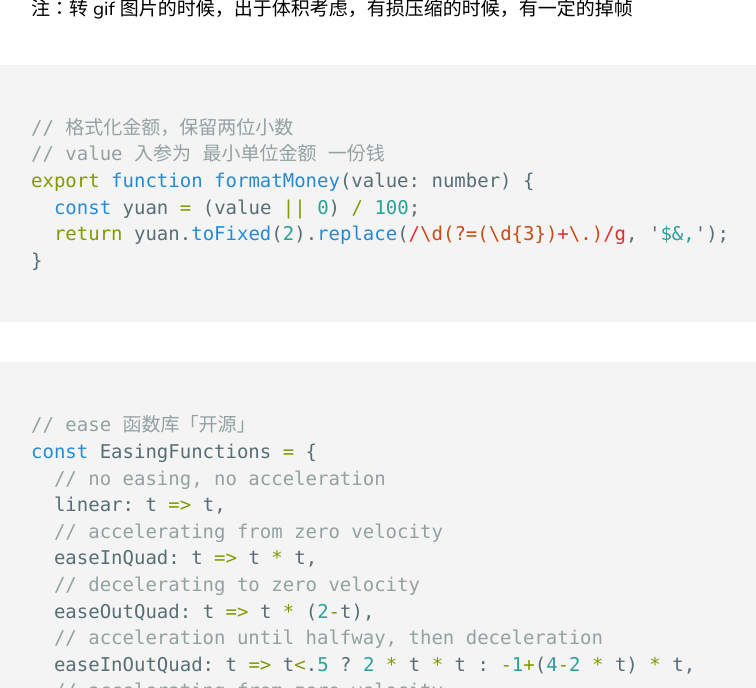
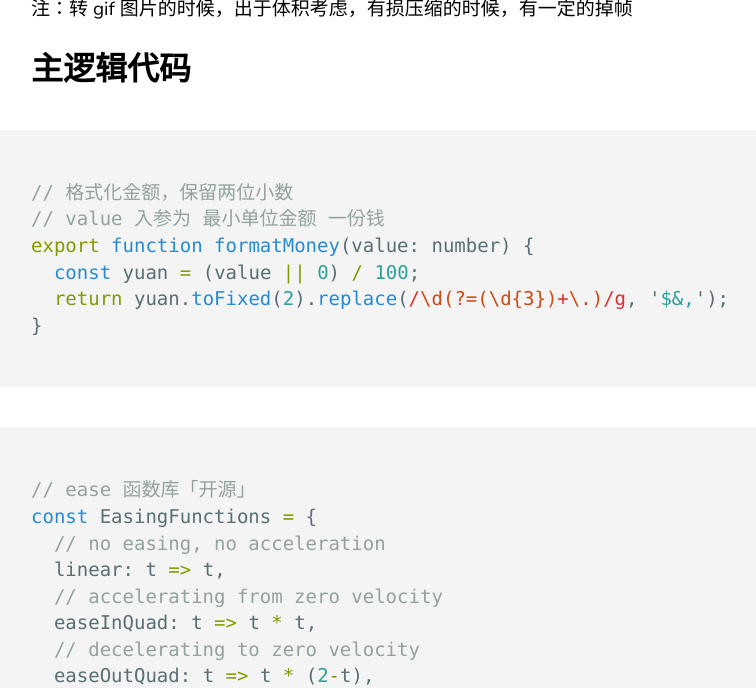
Before and after one commit to bilibiliou/bilibiliou.github.io, a Jekyll site: the page built from _posts/tech/2020-12-29-roll-money.markdown, in a window 1280 px wide and 900 px high, scrolled down 783 px, cut to the strip 212-900 px from the top of the window. Shown: the whole strip, without its empty margins (69-825 px from the left). Built offline with Jekyll 4.4.1, drawn with Linux system fonts in a browser that asks for light colours.

Commit message:
new version

````diff
--- a/_posts/tech/2020-12-29-roll-money.markdown
+++ b/_posts/tech/2020-12-29-roll-money.markdown
@@ -12,6 +12,8 @@ keywords: 技术, 动画
 ![demo](/assets/img/roll_money.gif)
 
 注：转 gif 图片的时候，出于体积考虑，有损压缩的时候，有一定的掉帧
+
+## 主逻辑代码
 
 ```js
 // 格式化金额，保留两位小数
````
Also changed, not shown: other parts of _posts/tech/2020-12-29-roll-money.markdown (+2 -0 lines).
